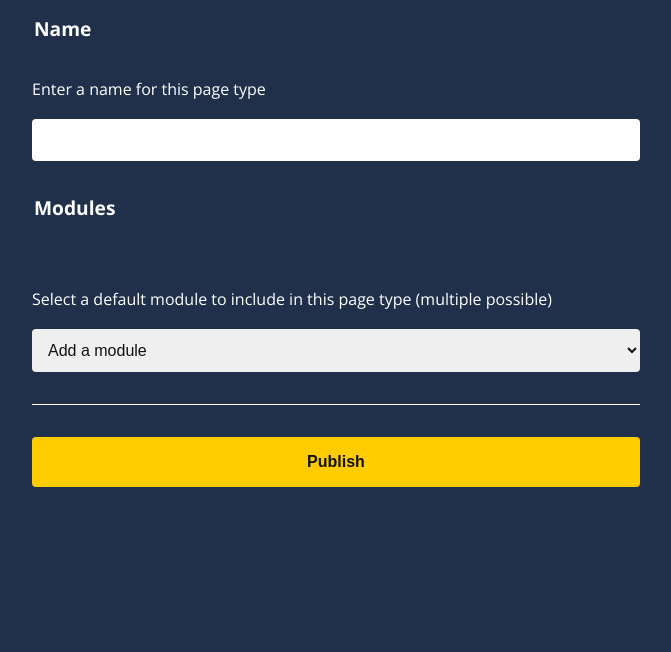
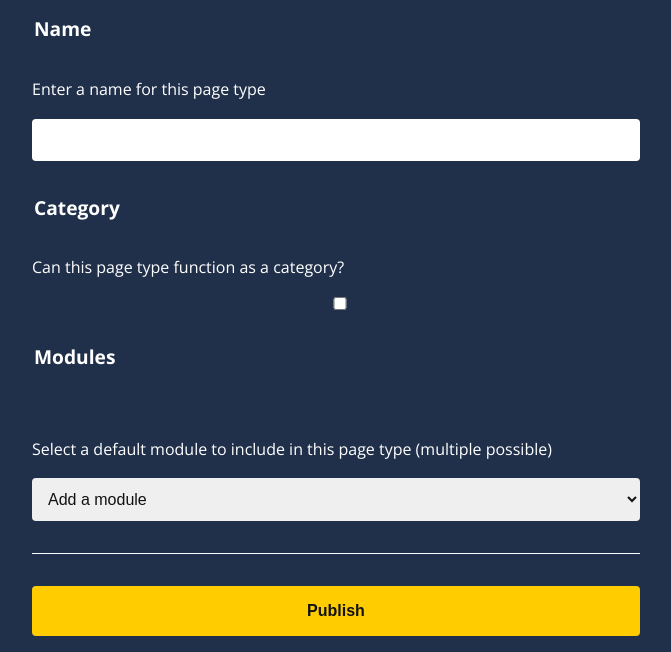
Before and after one commit to BerendPronk/minor-touch-cmd, a Node project: template subterra/views/types/add.ejs in a window 1280 px wide. Shown: the part 168-820 px from the top of the page, without its empty margins (304-975 px from the left). Before the commit the page ends 655 px from the top, so only its background shows below. Run offline with Node 20 templates, Linux system fonts and the light colour scheme; the template is opened without the code that fills it, so the values that code supplies are empty.

Commit message:
Implement dynamic page categories selection in subterra type views

```diff
--- a/subterra/views/types/add.ejs
+++ b/subterra/views/types/add.ejs
@@ -17,6 +17,14 @@
     <label>
       Enter a name for this page type
       <input name="name" type="text" pattern="[a-zA-Z0-9\s]+" title="Only alphanumeric characters are allowed" required>
+    </label>
+  </fieldset>
+  <fieldset>
+    <legend>Category</legend>
+
+    <label>
+      Can this page type function as a category?
+      <input name="category" type="checkbox" value="true">
     </label>
   </fieldset>
   <fieldset>
```
Also changed, not shown: subterra/views/types/edit.ejs (+8 -0 lines).
